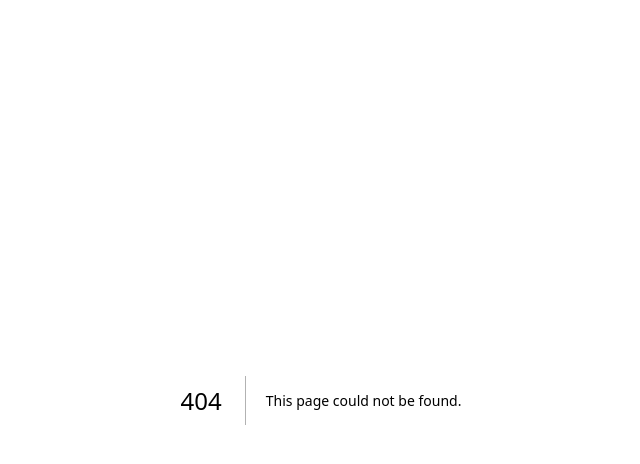
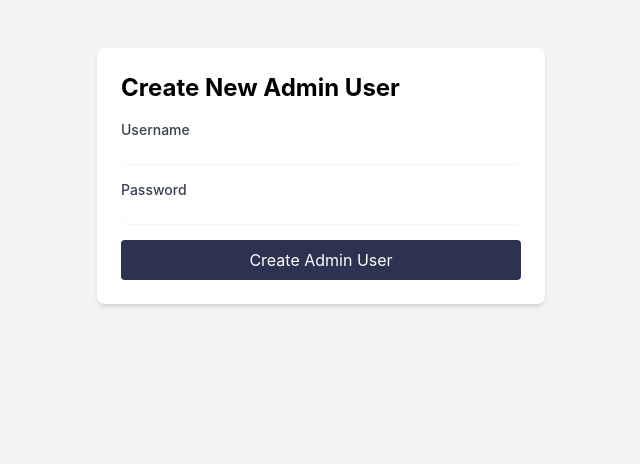
Before and after one commit to ptiporki19/payment-checkout-page, a Next.js app: page /admin/create-admin in a window 1280 px wide. Before the commit this address had no page. Shown: the top 464 px of the page, without its empty margins (319-959 px from the left). Built offline with nearby package versions, Linux system fonts and the light colour scheme.

Commit message:
Add create admin page and functionality

```diff
--- a/app/admin/components/Navigation.tsx
+++ b/app/admin/components/Navigation.tsx
@@ -43,6 +43,10 @@ const Navigation = () => {
       name: 'Test Credentials',
       path: '/admin/test-credentials',
     },
+    {
+      name: 'Create Admin',
+      path: '/admin/create-admin',
+    },
   ];
 
   return (
--- /dev/null
+++ b/app/admin/create-admin/page.tsx
@@ -0,0 +1,99 @@
+'use client';
+
+import { useState } from 'react';
+import { useRouter } from 'next/navigation';
+
+export default function CreateAdminPage() {
+  const [username, setUsername] = useState('');
+  const [password, setPassword] = useState('');
+  const [result, setResult] = useState<string | null>(null);
+  const [isLoading, setIsLoading] = useState(false);
+  const router = useRouter();
+
+  const createAdmin = async (e: React.FormEvent) => {
+    e.preventDefault();
+    setIsLoading(true);
+    setResult(null);
+
+    try {
+      const response = await fetch('/api/create-new-admin', {
+        method: 'POST',
+        headers: {
+          'Content-Type': 'application/json',
+        },
+        body: JSON.stringify({ username, password }),
+      });
+
+      const data = await response.json();
+
+      if (data.success) {
+        setResult(`Admin user created successfully! Use these credentials to login:
+          Username: ${data.credentials.username}
+          Password: ${data.credentials.password}`);
+
+        // Redirect to login page after 3 seconds
+        setTimeout(() => {
+          router.push('/admin/login');
+        }, 3000);
+      } else {
+        setResult(`Error: ${data.error}`);
+      }
+    } catch (error) {
+      setResult(`Error: ${error}`);
+    } finally {
+      setIsLoading(false);
+    }
+  };
+
+  return (
+    <div className="min-h-screen bg-gray-100 py-12 px-4 sm:px-6 lg:px-8">
+      <div className="max-w-md mx-auto bg-white rounded-lg shadow-md p-6">
+        <h1 className="text-2xl font-bold mb-4">Create New Admin User</h1>
+
+        <form onSubmit={createAdmin} className="space-y-4">
+          <div>
+            <label htmlFor="username" className="block text-sm font-medium text-gray-700">
+              Username
+            </label>
+            <input
+              type="text"
+              id="username"
+              required
+              className="mt-1 block w-full rounded-md border-gray-300 shadow-sm focus:border-primary focus:ring-primary sm:text-sm"
+              value={username}
+              onChange={(e) => setUsername(e.target.value)}
+            />
+          </div>
+
+          <div>
+            <label htmlFor="password" className="block text-sm font-medium text-gray-700">
+              Password
+            </label>
+            <input
+              type="password"
+              id="password"
+              required
+              className="mt-1 block w-full rounded-md border-gray-300 shadow-sm focus:border-primary focus:ring-primary sm:text-sm"
+              value={password}
+              onChange={(e) => setPassword(e.target.value)}
+            />
+          </div>
+
+          <button
+            type="submit"
+            disabled={isLoading}
+            className="w-full bg-primary text-white py-2 px-4 rounded hover:bg-secondary focus:outline-none focus:ring-2 focus:ring-offset-2 focus:ring-primary disabled:opacity-50"
+          >
+            {isLoading ? 'Creating...' : 'Create Admin User'}
+          </button>
+        </form>
+
+        {result && (
+          <div className={`mt-4 p-4 rounded ${result.includes('successfully') ? 'bg-green-100 text-green-700' : 'bg-red-100 text-red-700'}`}>
+            {result}
+          </div>
+        )}
+      </div>
+    </div>
+  );
+}
--- /dev/null
+++ b/app/api/create-new-admin/route.ts
@@ -0,0 +1,62 @@
+import { NextResponse } from 'next/server';
+import { supabase } from '../../utils/supabase';
+import crypto from 'crypto';
+
+export async function POST(request: Request) {
+  try {
+    const { username, password } = await request.json();
+
+    if (!username || !password) {
+      return NextResponse.json({
+        success: false,
+        error: 'Username and password are required'
+      });
+    }
+
+    // First, delete any existing admin users
+    const { error: deleteError } = await supabase
+      .from('admin_users')
+      .delete()
+      .neq('id', 0); // Delete all users
+
+    if (deleteError) {
+      console.error('Error deleting existing users:', deleteError);
+    }
+
+    // Create the new admin user
+    const hashedPassword = crypto.createHash('md5').update(password).digest('hex');
+
+    const { data, error } = await supabase
+      .from('admin_users')
+      .insert([
+        {
+          username: username,
+          password_hash: hashedPassword
+        }
+      ])
+      .select();
+
+    if (error) {
+      return NextResponse.json({
+        success: false,
+        error: 'Failed to create admin user',
+        details: error
+      });
+    }
+
+    return NextResponse.json({
+      success: true,
+      message: 'New admin user created successfully',
+      credentials: {
+        username: username,
+        password: password
+      }
+    });
+  } catch (error) {
+    return NextResponse.json({
+      success: false,
+      error: 'Unexpected error',
+      details: error
+    });
+  }
+}
```
